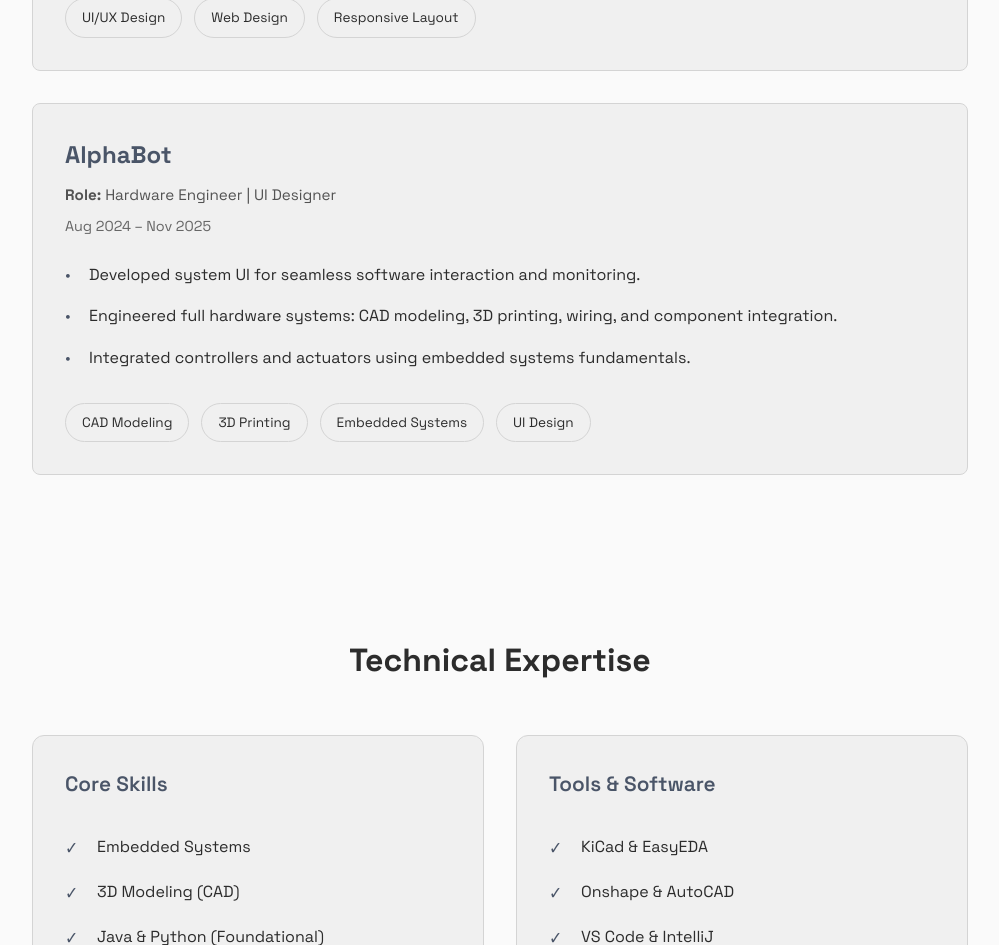
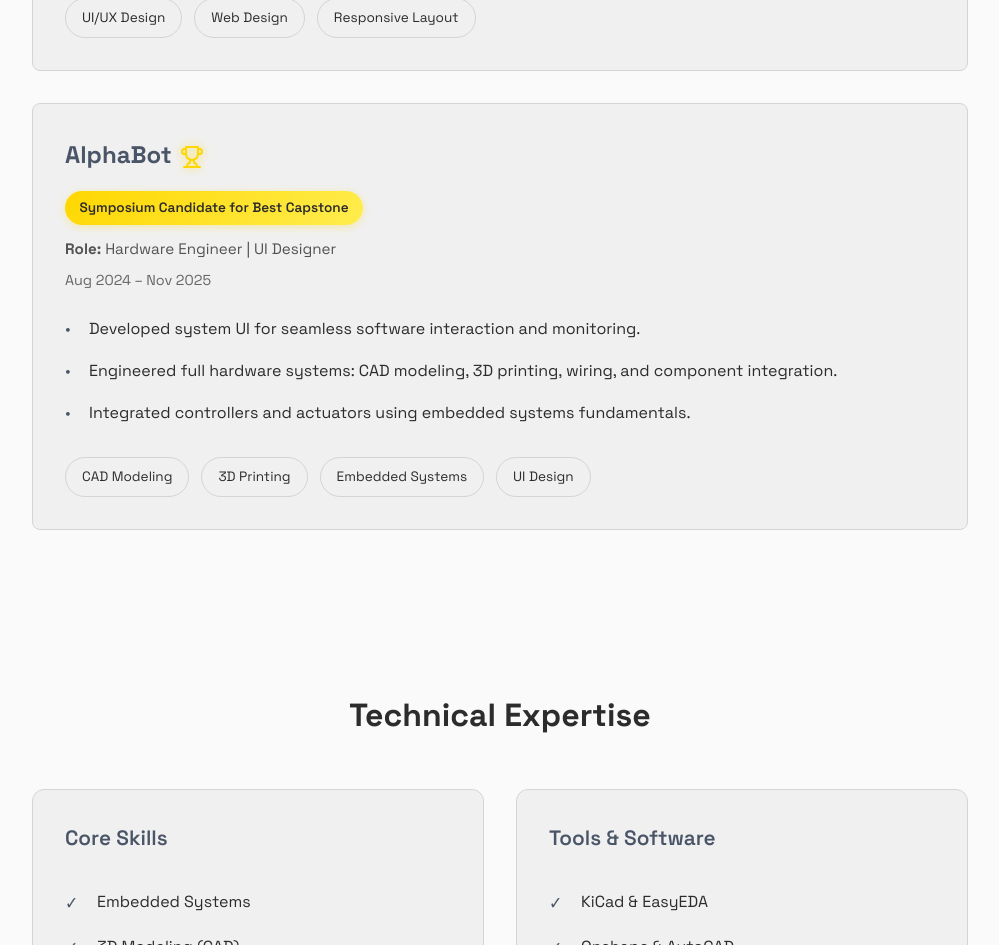
Before and after one commit to marze-zy/web-portfolio, a Next.js app: page / in a window 1280 px wide. Shown: the part 1840-2785 px from the top of the page, without its empty margins (140-1139 px from the left). Built offline with nearby package versions, Linux system fonts and the light colour scheme; a web font is replaced by a local one.

Commit message:
update on project

```diff
--- a/app/globals.css
+++ b/app/globals.css
@@ -621,6 +621,53 @@ body::before {
     border: 1px solid var(--border-color);
 }
 
+.trophy-icon {
+    width: 1.5rem;
+    height: 1.5rem;
+    display: inline-block;
+    margin-left: 0.5rem;
+    vertical-align: middle;
+    color: #ffd700;
+    stroke: #ffd700;
+    animation: trophyGlow 2s ease-in-out infinite;
+}
+
+@keyframes trophyGlow {
+
+    0%,
+    100% {
+        filter: drop-shadow(0 0 3px rgba(255, 215, 0, 0.5));
+    }
+
+    50% {
+        filter: drop-shadow(0 0 8px rgba(255, 215, 0, 0.8));
+    }
+}
+
+.award-badge {
+    display: inline-block;
+    margin-top: 0.5rem;
+    margin-bottom: 0.75rem;
+}
+
+.award-badge span {
+    background: linear-gradient(135deg, #ffd700 0%, #ffed4e 100%);
+    color: #2c2c2c;
+    padding: 0.4rem 0.9rem;
+    border-radius: 20px;
+    font-size: 0.85rem;
+    font-weight: 600;
+    display: inline-block;
+    box-shadow: 0 2px 8px rgba(255, 215, 0, 0.3);
+}
+
+[data-theme="dark"] .award-badge span {
+    background: linear-gradient(135deg, #b8860b 0%, #daa520 100%);
+    color: #ffffff;
+    box-shadow: 0 2px 8px rgba(218, 165, 32, 0.4);
+}
+
+
 /* ============================================
    Education Section
    ============================================ */
--- a/components/Icons.js
+++ b/components/Icons.js
@@ -60,3 +60,25 @@ export function DownloadIcon({ className }) {
         </svg>
     )
 }
+
+export function TrophyIcon({ className }) {
+    return (
+        <svg
+            className={className}
+            viewBox="0 0 24 24"
+            fill="none"
+            stroke="currentColor"
+            strokeWidth="2"
+            strokeLinecap="round"
+            strokeLinejoin="round"
+            xmlns="http://www.w3.org/2000/svg"
+        >
+            <path d="M6 9H4.5a2.5 2.5 0 0 1 0-5H6" />
+            <path d="M18 9h1.5a2.5 2.5 0 0 0 0-5H18" />
+            <path d="M4 22h16" />
+            <path d="M10 14.66V17c0 .55-.47.98-.97 1.21C7.85 18.75 7 20.24 7 22" />
+            <path d="M14 14.66V17c0 .55.47.98.97 1.21C16.15 18.75 17 20.24 17 22" />
+            <path d="M18 2H6v7a6 6 0 0 0 12 0V2Z" />
+        </svg>
+    )
+}
--- a/components/Projects.js
+++ b/components/Projects.js
@@ -1,6 +1,7 @@
 'use client'
 
 import { useScrollAnimation } from '@/hooks/useScrollAnimation'
+import { TrophyIcon } from './Icons'
 
 const PROJECTS_DATA = [
   {
@@ -19,6 +20,7 @@ const PROJECTS_DATA = [
     title: 'AlphaBot',
     role: 'Hardware Engineer | UI Designer',
     date: 'Aug 2024 – Nov 2025',
+    award: 'Symposium Candidate for Best Capstone',
     details: [
       'Developed system UI for seamless software interaction and monitoring.',
       'Engineered full hardware systems: CAD modeling, 3D printing, wiring, and component integration.',
@@ -52,7 +54,15 @@ export default function Projects() {
                   ) : (
                     project.title
                   )}
+                  {project.award && (
+                    <TrophyIcon className="trophy-icon" />
+                  )}
                 </h3>
+                {project.award && (
+                  <div className="award-badge">
+                    <span>{project.award}</span>
+                  </div>
+                )}
                 <p className="role">
                   <strong>Role:</strong> {project.role}
                 </p>
```
